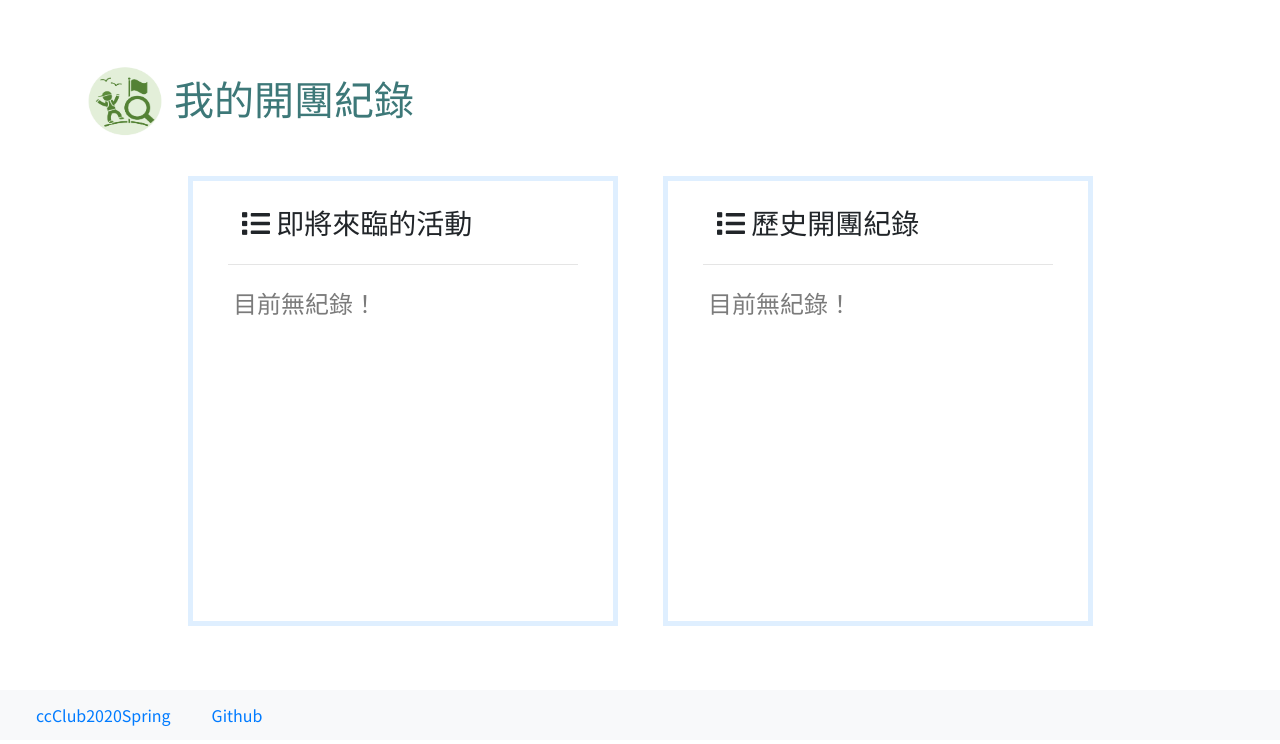
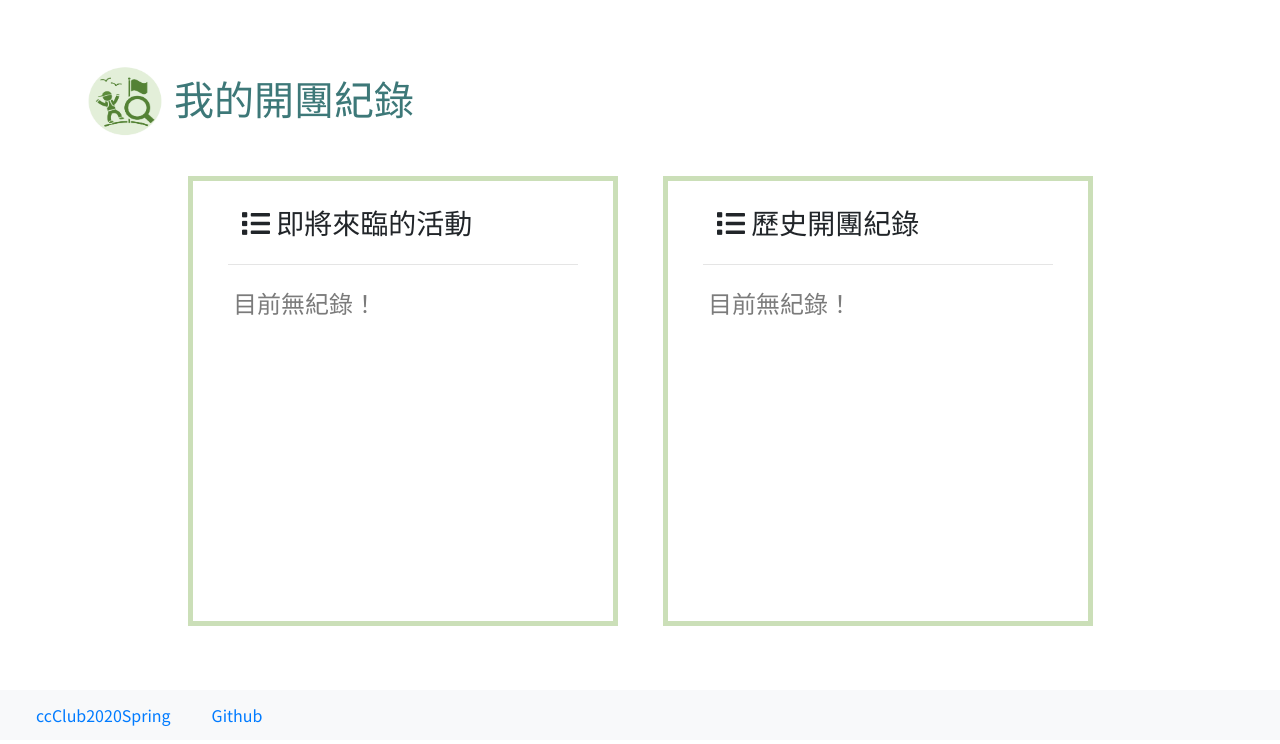
Before and after one commit to Viggochang/line-chatbot, a Flask app: page /my_group in a window 1280 px wide. Shown: the part 56-800 px from the top of the page. Run offline with Flask 2, Linux system fonts and the light colour scheme; the visitor is signed in with stand-in values (Sample User, id 1); data that the repository does not hold is empty; parts of the project's set-up code (start-up, migrations or seed data) failed here and were passed over; some libraries are stand-ins or nearby versions.

Commit message:
new color

```diff
--- a/templates/my_group.html
+++ b/templates/my_group.html
@@ -42,16 +42,7 @@
       <div class="col-1"></div>
 
       <div class="col-5">
-        <div class="box">
-          <style>
-          .box{
-             width:430px;
-             border: 5px #dfefff solid;
-             margin: 0px 8px;
-             padding: 25px 35px;
-             min-height: 450px
-             }
-          </style>
+        <div class="box-record">
 
           <h3>&ensp;<i class="fas fa-list"></i> 即將來臨的活動</h3>
           <hr class="my-4">
@@ -64,16 +55,7 @@
       </div>
 
       <div class="col-5">
-        <div class="box">
-          <style>
-          .box{
-             width:430px;
-             border: 5px #dfefff solid;
-             margin: 0px 8px;
-             padding: 25px 35px;
-             min-height: 450px
-             }
-          </style>
+        <div class="box-record">
 
           <h3>&ensp;<i class="fas fa-list"></i> 歷史開團紀錄</h3>
           <hr class="my-4">
```
